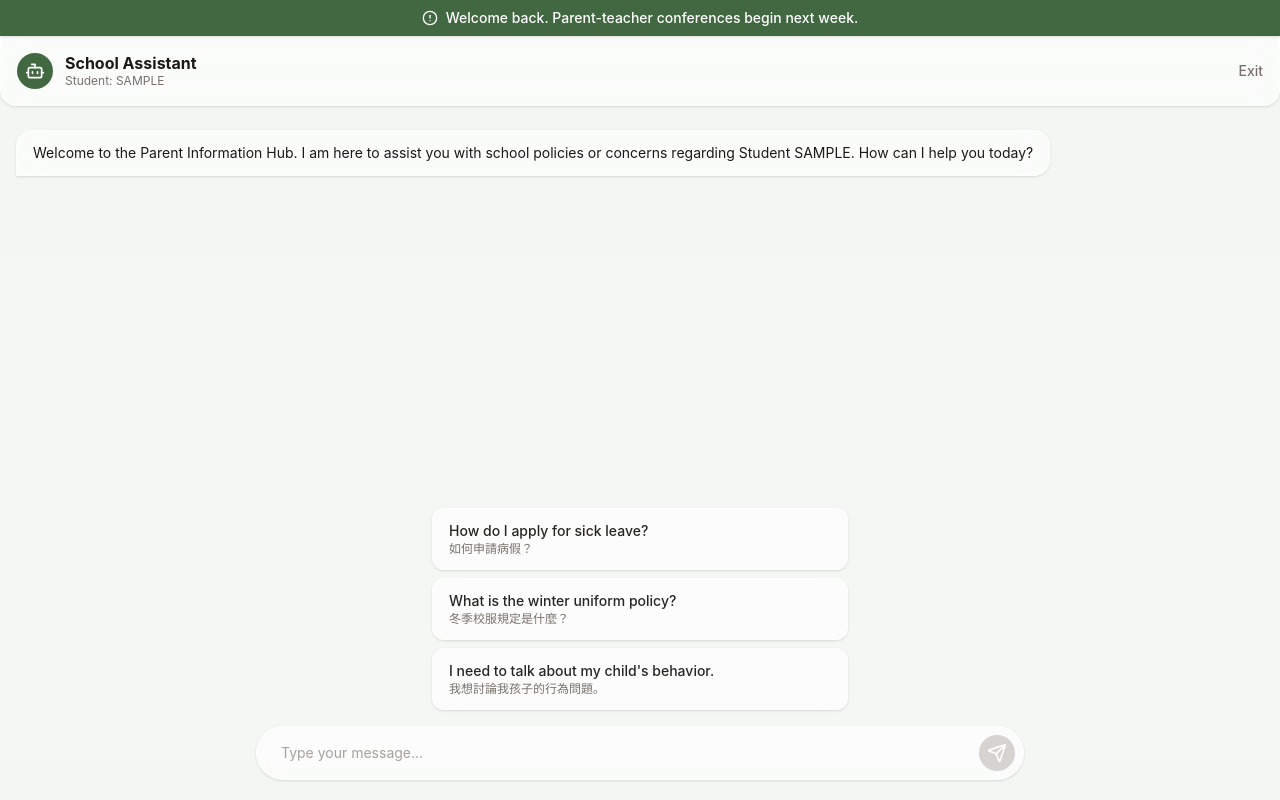
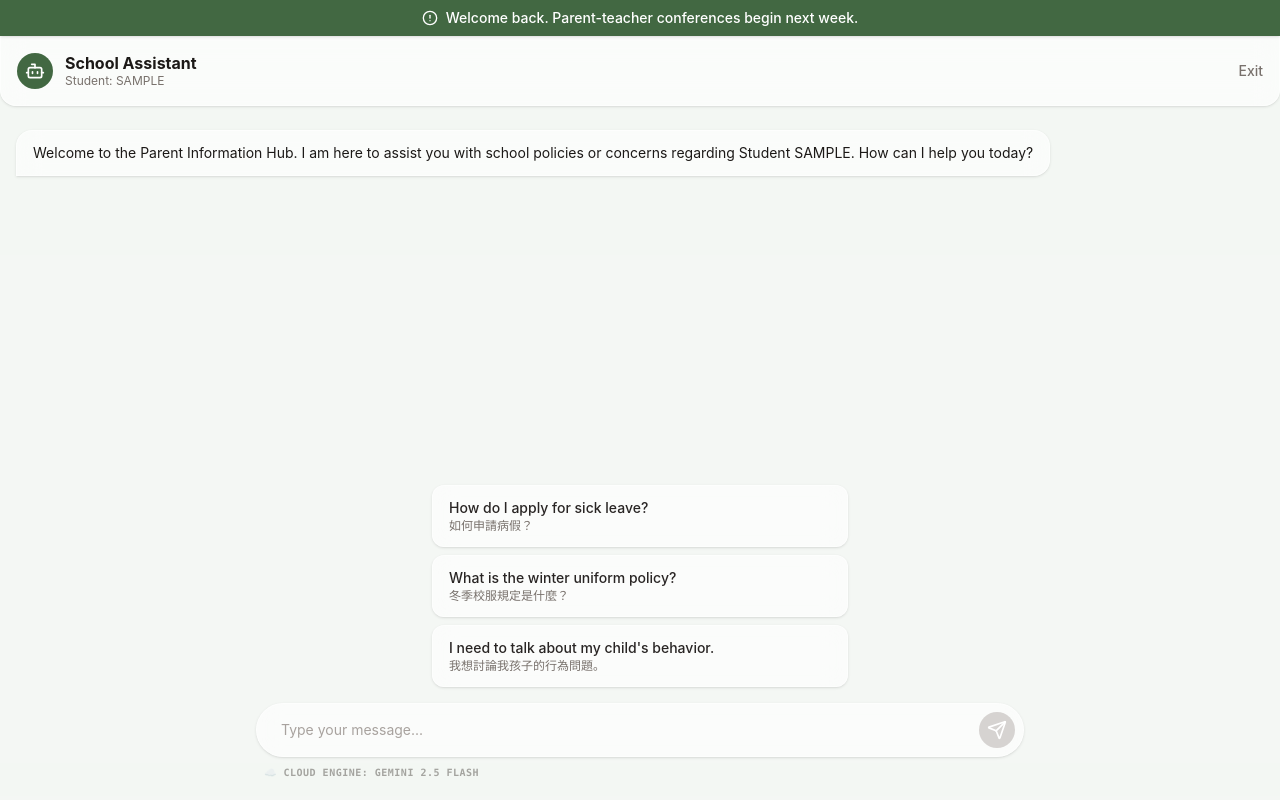
Before and after one commit to zachwongcw/parent-hub, a React (Vite) app: page / in a window 1280 px wide. Both pictures are taken after typing "Sample" into the empty fields and a click on the button "Enter Securely / 安全進入". Built offline with nearby package versions, Linux system fonts and the light colour scheme.

Commit message:
feat: display active engine model indicator in footer

```diff
--- a/src/components/ChatInterface.jsx
+++ b/src/components/ChatInterface.jsx
@@ -233,6 +233,14 @@ export default function ChatInterface({ studentId, onLogout }) {
             <Send className="w-5 h-5" />
           </button>
         </div>
+
+        <div className="max-w-3xl mx-auto mt-2 pl-2 opacity-50 pointer-events-none transition-all duration-300">
+          <div className="text-left flex items-center space-x-1">
+            <span className="text-[10px] uppercase font-mono tracking-wider font-semibold text-warmgrey-600">
+              {isOfflineMode ? `🟢 Local Engine: ${offlineModelName}` : '☁️ Cloud Engine: Gemini 2.5 Flash'}
+            </span>
+          </div>
+        </div>
       </footer>
     </div>
   );
```
